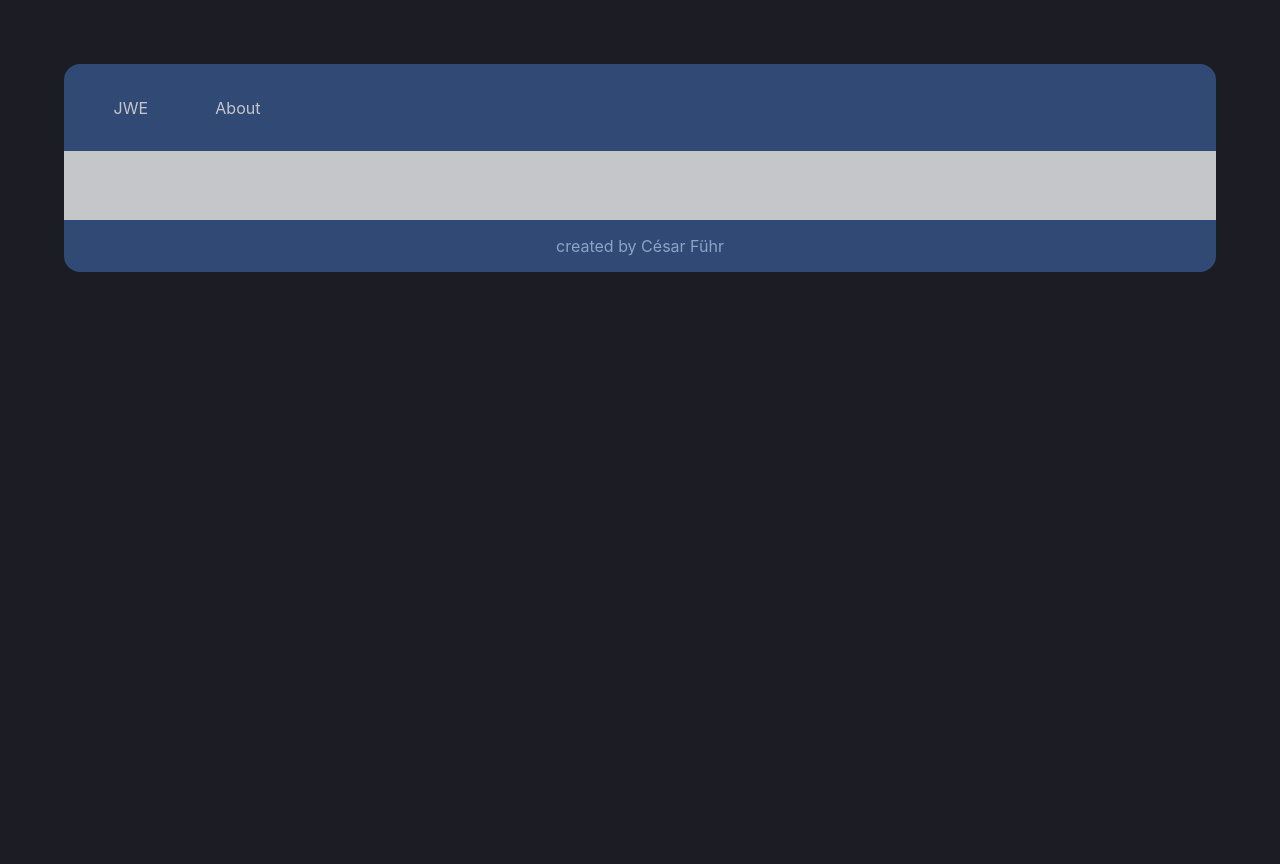
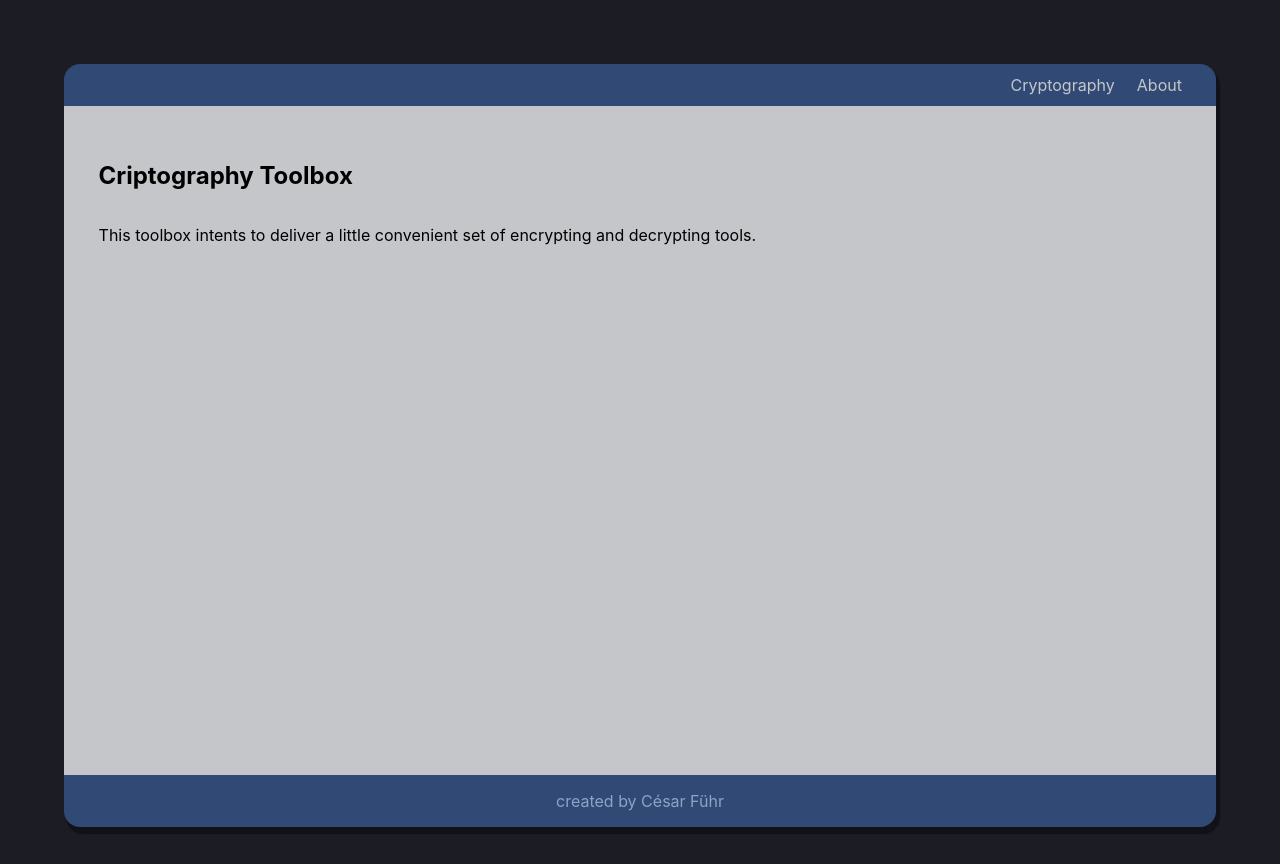
Before and after one commit to cesarFuhr/cesarfuhr.tech-webapp, a React (Create React App) app: page / in a window 1280 px wide. Before the commit the page ends 800 px from the top, so only its background shows below. Built offline with nearby package versions, Linux system fonts and the light colour scheme.

Commit message:
fisrt design

```diff
--- a/src/App.tsx
+++ b/src/App.tsx
@@ -1,22 +1,28 @@
 import { Component } from "react";
 import Footer from "./components/Footer/Footer";
+import Criptography from "./containers/Criptography/Cryptography";
 import Main from "./containers/Main/Main";
 import Menu from "./containers/Menu/Menu";
 import { Container } from "./styles";
 
+const pages = new Map([["crypto", <Criptography />]]);
+
 class App extends Component {
   state = {
     menuOptions: [
-      { id: "jwe", name: "JWE" },
+      { id: "crypto", name: "Cryptography" },
       { id: "about", name: "About" },
     ],
+    currentPage: "crypto",
   };
+
+  selectPage = () => pages.get(this.state.currentPage);
 
   render() {
     return (
       <Container>
         <Menu entries={this.state.menuOptions} />
-        <Main />
+        <Main>{this.selectPage()}</Main>
         <Footer creatorName="César Führ" />
       </Container>
     );
--- a/src/components/MenuButton/styles.ts
+++ b/src/components/MenuButton/styles.ts
@@ -5,5 +5,5 @@ export const Button = styled.div`
   background-color: #314A75;
   text-align: center;
   color: #C5C6C9;
-  padding: 3%;
+  padding: 1%;
 `
--- a/src/containers/Content/styles.ts
+++ b/src/containers/About/styles.ts
@@ -3,4 +3,5 @@ import styled from "styled-components";
 export const Container = styled.div`
   display: flex;
   flex: 1 1 auto;
+  flex-direction: column;
 `
--- a/src/containers/Content/Content.tsx
+++ /dev/null
@@ -1,7 +0,0 @@
-import { Container } from "./styles";
-
-const Content = () => {
-  return <Container />;
-};
-
-export default Content;
--- /dev/null
+++ b/src/containers/Criptography/Cryptography.tsx
@@ -0,0 +1,18 @@
+import { Component } from "react";
+import { Container } from "./styles";
+
+class Criptography extends Component {
+  render() {
+    return (
+      <Container>
+        <h2>Criptography Toolbox</h2>
+        <p>
+          This toolbox intents to deliver a little convenient set of encrypting
+          and decrypting tools.
+        </p>
+      </Container>
+    );
+  }
+}
+
+export default Criptography;
--- /dev/null
+++ b/src/containers/Criptography/styles.ts
@@ -0,0 +1,7 @@
+import styled from "styled-components";
+
+export const Container = styled.div`
+  display: flex;
+  flex: 1 1 auto;
+  flex-direction: column;
+`
--- a/src/containers/Main/Main.tsx
+++ b/src/containers/Main/Main.tsx
@@ -1,22 +1,8 @@
-import { Component } from "react";
+import { FunctionComponent } from "react";
 import { Container } from "./styles";
-import Content from "../Content/Content";
 
-class Main extends Component {
-  state = {
-    menuOptions: [
-      { id: "jwe", name: "JWE" },
-      { id: "about", name: "About" },
-    ],
-  };
-
-  render() {
-    return (
-      <Container>
-        <Content />
-      </Container>
-    );
-  }
-}
+const Main: FunctionComponent = (props) => {
+  return <Container>{props.children}</Container>;
+};
 
 export default Main;
--- a/src/containers/Main/styles.ts
+++ b/src/containers/Main/styles.ts
@@ -4,6 +4,7 @@ export const Container = styled.div`
   display: flex;
   flex-direction: row;
   justify-content: center;
+  height: 600px;
   background-color: #C5C6C9;
   padding: 3%;
 `
--- a/src/containers/Menu/styles.ts
+++ b/src/containers/Menu/styles.ts
@@ -3,10 +3,10 @@ import styled from "styled-components";
 export const Container = styled.div`
   display: flex;
   flex-direction: row;
-  justify-content: flex-start;
+  justify-content: flex-end;
   background-color: #314A75;
   border-top-left-radius: 16px;
   border-top-right-radius: 16px;
-  padding-left: 16px;
-  padding-right: 16px;
+  padding-left: 2%;
+  padding-right: 2%;
 `
--- a/src/styles.ts
+++ b/src/styles.ts
@@ -6,5 +6,7 @@ export const Container = styled.div`
   justify-content: center;
   align-content: stretch;
   align-items: stretch;
-  padding: 5%;
+  border-radius: 16px;
+  margin: 5%;
+  box-shadow: 3px 6px 1px 1px #111217;
 `
```
Also changed, not shown: src/containers/About/About.tsx (added, +15 -0 lines), 1 other file (tests, documents, lock files or other folders).
